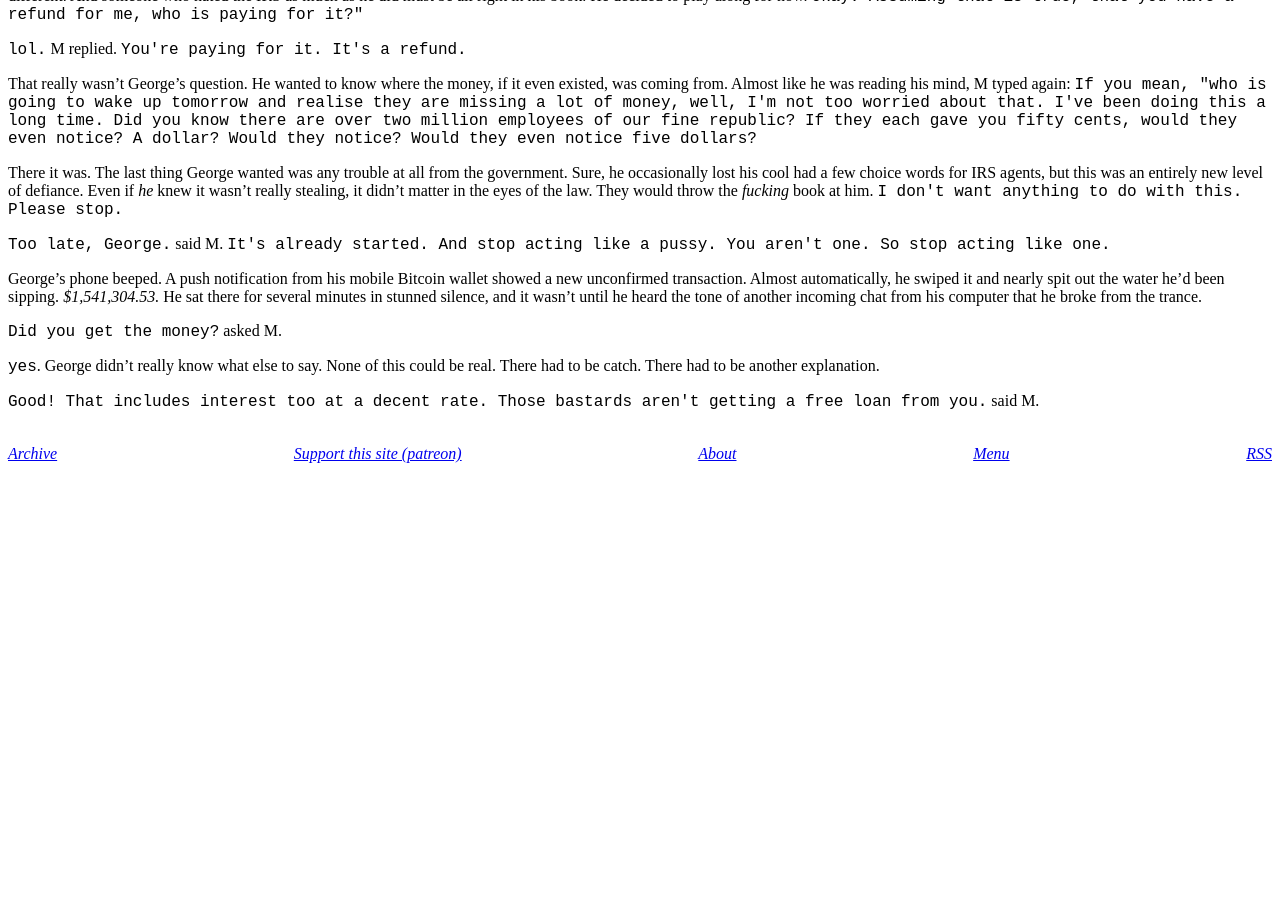
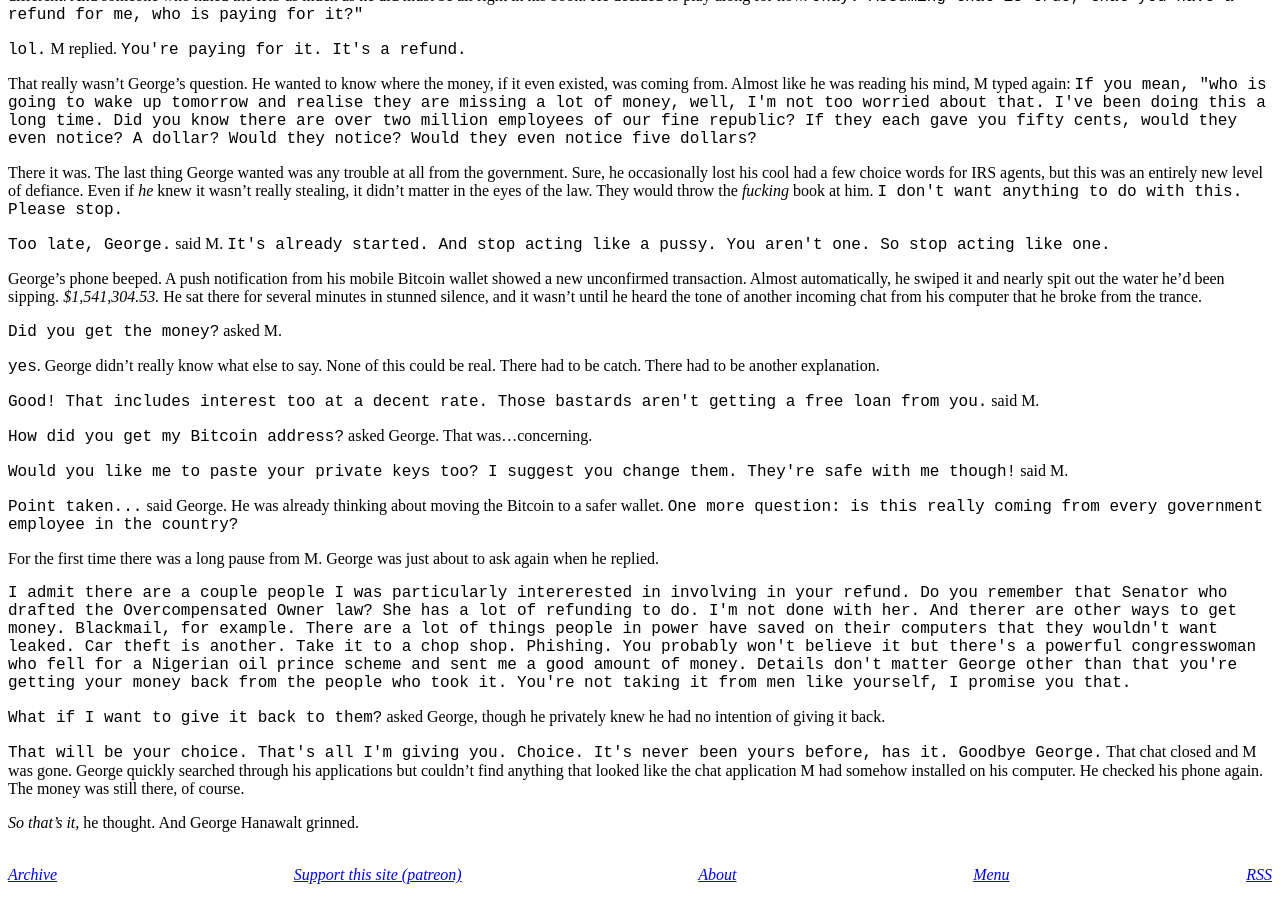
Before and after one commit to derykmakgill/website, a Jekyll site: the page built from tax.md, in a window 1280 px wide and 900 px high, scrolled down 1385 px. Built offline with Jekyll 4.4.1, drawn with Linux system fonts in a browser that asks for light colours; before the commit the page ends 1864 px from its top, so only the background shows below that.

Commit message:
Update tax.md

```diff
--- a/tax.md
+++ b/tax.md
@@ -97,3 +97,19 @@ George's phone beeped. A push notification from his mobile Bitcoin wallet showed
 <code style="font-family: courier new, monospace;">yes</code>. George didn't really know what else to say. None of this could be real. There had to be catch. There had to be another explanation.
 
 <code style="font-family: courier new, monospace;">Good! That includes interest too at a decent rate. Those bastards aren't getting a free loan from you.</code> said M.
+
+<code style="font-family: courier new, monospace;">How did you get my Bitcoin address?</code> asked George. That was...concerning.
+
+<code style="font-family: courier new, monospace;">Would you like me to paste your private keys too? I suggest you change them. They're safe with me though!</code> said M.
+
+<code style="font-family: courier new, monospace;">Point taken...</code> said George. He was already thinking about moving the Bitcoin to a safer wallet. <code style="font-family: courier new, monospace;">One more question: is this really coming from every government employee in the country?</code>
+
+For the first time there was a long pause from M. George was just about to ask again when he replied.
+
+<code style="font-family: courier new, monospace;">I admit there are a couple people I was particularly intererested in involving in your refund. Do you remember that Senator who drafted the Overcompensated Owner law? She has a lot of refunding to do. I'm not done with her. And therer are other ways to get money. Blackmail, for example. There are a lot of things people in power have saved on their computers that they wouldn't want leaked. Car theft is another. Take it to a chop shop. Phishing. You probably won't believe it but there's a powerful congresswoman who fell for a Nigerian oil prince scheme and sent me a good amount of money. Details don't matter George other than that you're getting your money back from the people who took it. You're not taking it from men like yourself, I promise you that.</code>
+
+<code style="font-family: courier new, monospace;">What if I want to give it back to them?</code> asked George, though he privately knew he had no intention of giving it back.
+
+<code style="font-family: courier new, monospace;">That will be your choice. That's all I'm giving you. Choice. It's never been yours before, has it. Goodbye George.</code> That chat closed and M was gone. George quickly searched through his applications but couldn't find anything that looked like the chat application M had somehow installed on his computer. He checked his phone again. The money was still there, of course.
+
+*So that's it,* he thought. And George Hanawalt grinned.
```
